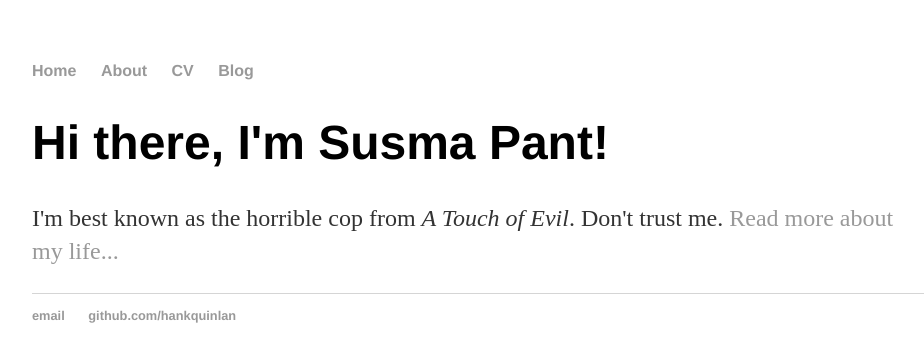
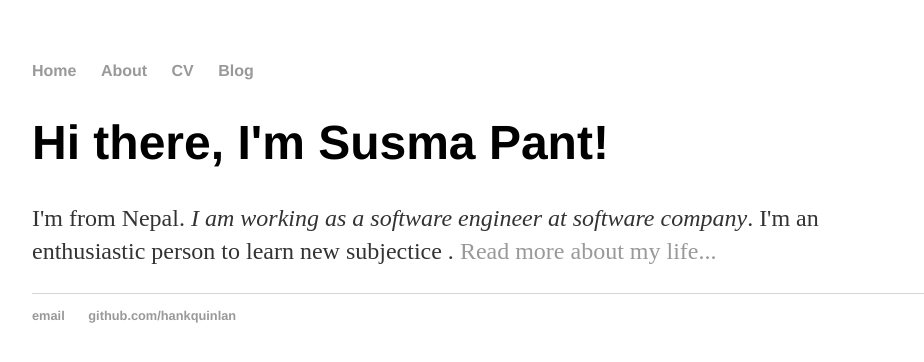
Before and after one commit to suspant/suspant.github.io, a Jekyll site: the page built from index.html, in a window 1280 px wide. Shown: the top 362 px of the page, without its empty margins (160-1084 px from the left). Built offline with Jekyll 4.4.1, drawn with Linux system fonts in a browser that asks for light colours.

Commit message:
test
test

```diff
--- a/index.html
+++ b/index.html
@@ -5,5 +5,5 @@ title: Susma Pant
 
 		<div class="blurb">
 			<h1>Hi there, I'm Susma Pant!</h1>
-			<p>I'm best known as the horrible cop from <em>A Touch of Evil</em>. Don't trust me. <a href="/about">Read more about my life...</a></p>
+			<p>I'm from Nepal. <em> I am working as a software engineer at software company</em>. I'm an enthusiastic person to learn new subjectice . <a href="/about">Read more about my life...</a></p>
 		</div>
```
